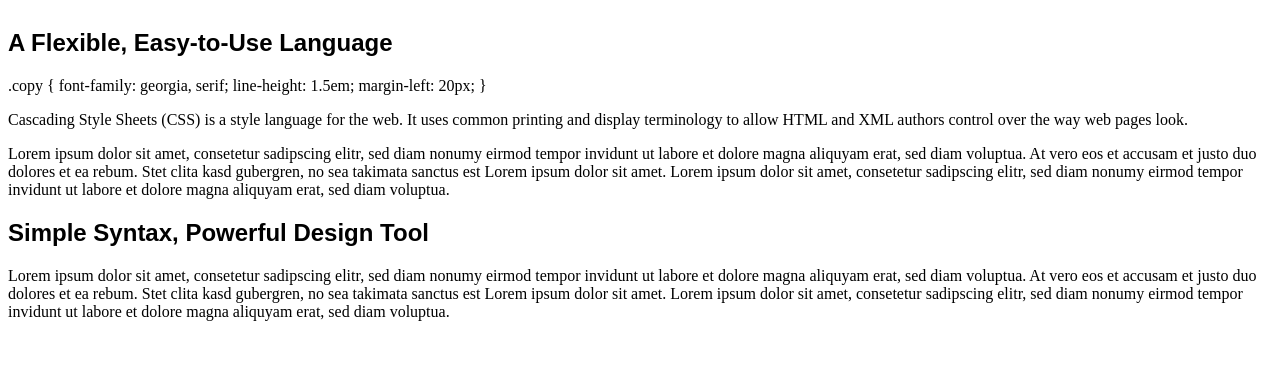
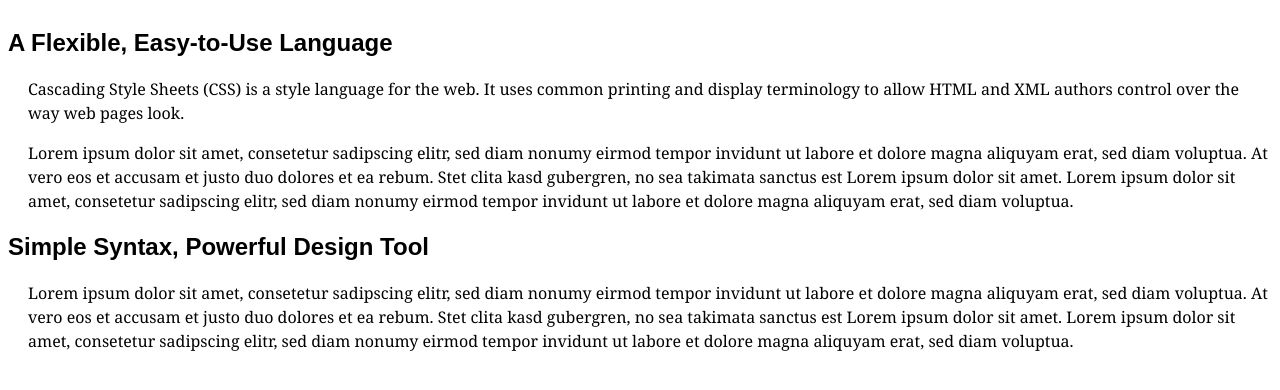
Before and after one commit to cse23-112/HELLO-WORLD, a plain HTML site: page typography.html in a window 1280 px wide. Shown: the part 100-490 px from the top of the page. Drawn offline with Linux system fonts and the light colour scheme.

Commit message:
Update typography.html

```diff
--- a/typography.html
+++ b/typography.html
@@ -23,6 +23,16 @@ font-family: arial, helvetica, sans-serif;
 
 }
 
+   .copy {
+
+font-family: georgia, serif;
+
+line-height: 1.5em;
+
+margin-left: 20px;
+
+}
+
 </style>
 
 <title>CSS Font Activity</title>
@@ -37,16 +47,6 @@ font-family: arial, helvetica, sans-serif;
 
 <h2>A Flexible, Easy-to-Use Language</h2>
 
-  .copy {
-
-font-family: georgia, serif;
-
-line-height: 1.5em;
-
-margin-left: 20px;
-
-}
-
 <p class="copy">Cascading Style Sheets (CSS) is a style language for the web. It uses common printing and display terminology to allow HTML and XML authors control over the way web pages look.</p>
 
 <p class="copy">Lorem ipsum dolor sit amet, consetetur sadipscing elitr, sed diam nonumy eirmod tempor invidunt ut labore et dolore magna aliquyam erat, sed diam voluptua. At vero eos et accusam et justo duo dolores et ea rebum. Stet clita kasd gubergren, no sea takimata sanctus est Lorem ipsum dolor sit amet. Lorem ipsum dolor sit amet, consetetur sadipscing elitr, sed diam nonumy eirmod tempor invidunt ut labore et dolore magna aliquyam erat, sed diam voluptua.</p>
```
